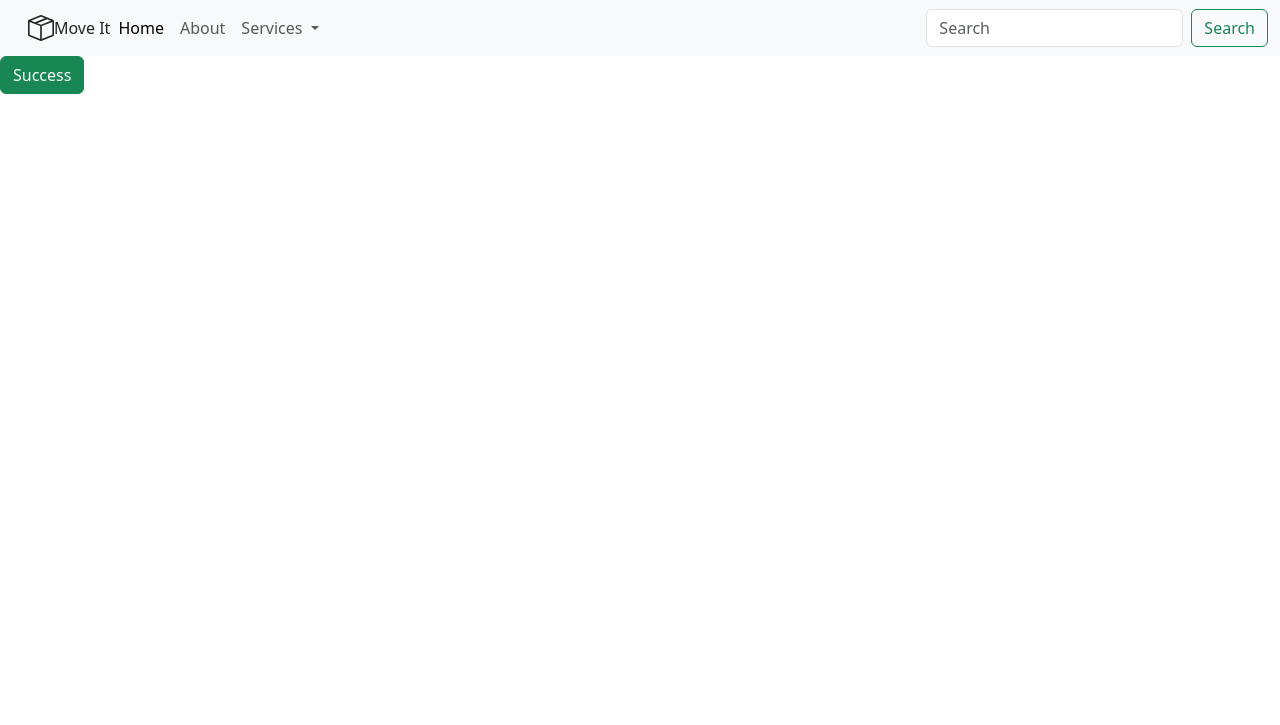
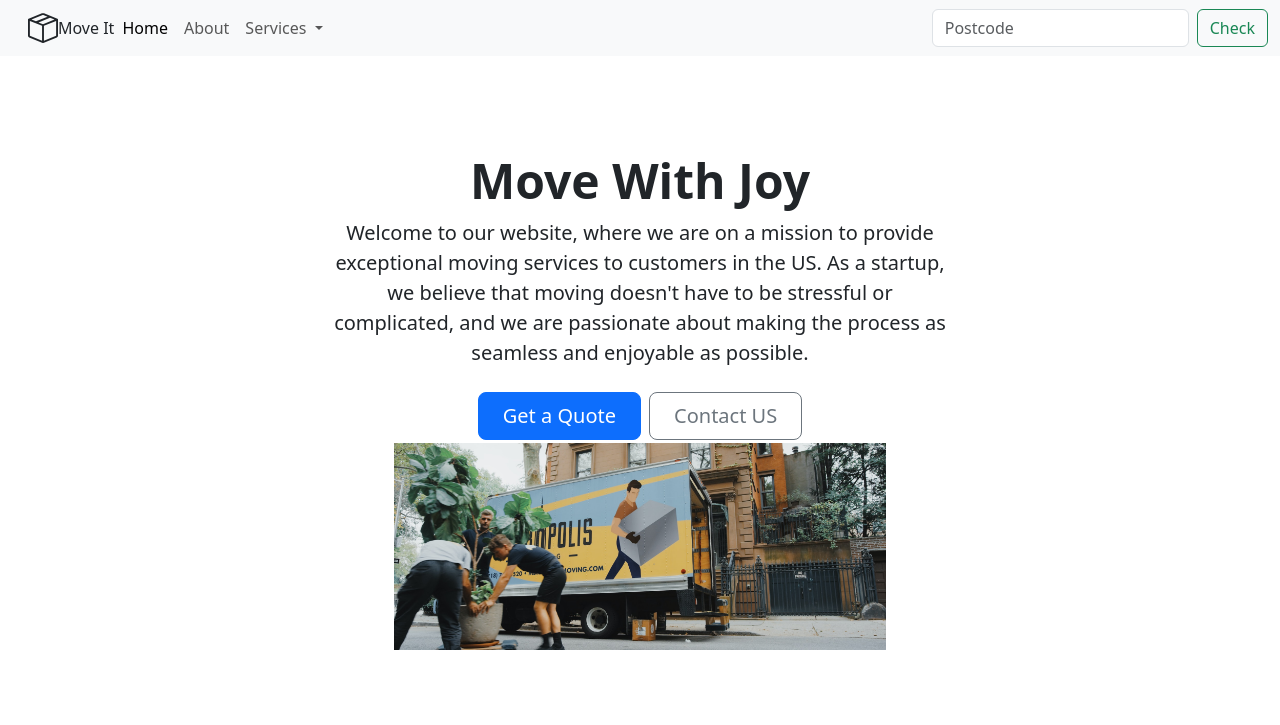
Before and after one commit to ClintonOgembo/WebDevProjects, a plain HTML site: page 11.2 Bootstrap Components/index.html in a window 1280 px wide. Drawn offline with nearby package versions, Linux system fonts and the light colour scheme.

Commit message:
conten moving car

```diff
--- a/11.2 Bootstrap Components/index.html
+++ b/11.2 Bootstrap Components/index.html
@@ -15,7 +15,7 @@
 <body>
   <nav class="navbar navbar-expand-lg bg-body-tertiary">
     <div class="container-fluid">
-      <a class="navbar-brand" href="#"></a><svg xmlns="http://www.w3.org/2000/svg" width="26" height="26"
+      <a class="navbar-brand" href="#"></a><svg xmlns="http://www.w3.org/2000/svg" width="30" height="30"
         fill="currentColor" class="bi bi-box-seam" viewBox="0 0 16 16">
         <path
           d="M8.186 1.113a.5.5 0 0 0-.372 0L1.846 3.5l2.404.961L10.404 2zm3.564 1.426L5.596 5 8 5.961 14.154 3.5zm3.25 1.7-6.5 2.6v7.922l6.5-2.6V4.24zM7.5 14.762V6.838L1 4.239v7.923zM7.443.184a1.5 1.5 0 0 1 1.114 0l7.129 2.852A.5.5 0 0 1 16 3.5v8.662a1 1 0 0 1-.629.928l-7.185 2.874a.5.5 0 0 1-.372 0L.63 13.09a1 1 0 0 1-.63-.928V3.5a.5.5 0 0 1 .314-.464z" />
@@ -48,13 +48,30 @@
           </li>
         </ul>
         <form class="d-flex" role="search">
-          <input class="form-control me-2" type="search" placeholder="Search" aria-label="Search" />
-          <button class="btn btn-outline-success" type="submit">Search</button>
+          <input class="form-control me-2" type="search" placeholder="Postcode" aria-label="Postcode" />
+          <button class="btn btn-outline-success" type="submit">Check</button>
         </form>
       </div>
     </div>
   </nav>
-  <button type="button" class="btn btn-success">Success</button>
+
+  <div class="px-4 py-5 my-5 text-center">
+    <h1 class="display-5 fw-bold">Move With Joy</h1>
+    <div class="col-lg-6 mx-auto">
+      <p class="lead mb-4">Welcome to our website, where we are on a mission to provide exceptional moving services to
+        customers in the US. As a startup, we believe that moving doesn't have to be stressful or complicated, and we
+        are passionate about making the process as seamless and enjoyable as possible.
+      </p>
+      <div class="d-grid gap-2 d-sm-flex justify-content-sm-center">
+        <button type="button" class="btn btn-primary btn-lg px-4 gap-3">Get a Quote
+        </button>
+        <button type="button" class="btn btn-outline-secondary btn-lg px-4">Contact US
+        </button>
+      </div>
+    </div>
+    <img class="d-block mx-auto mb-4" src="./moving-van.jpg" alt="" width="40%" height="30%" style="margin: 3px;">
+  </div>
+
   <script src="https://cdn.jsdelivr.net/npm/bootstrap@5.3.8/dist/js/bootstrap.bundle.min.js"
     integrity="sha384-FKyoEForCGlyvwx9Hj09JcYn3nv7wiPVlz7YYwJrWVcXK/BmnVDxM+D2scQbITxI"
     crossorigin="anonymous"></script>
```
